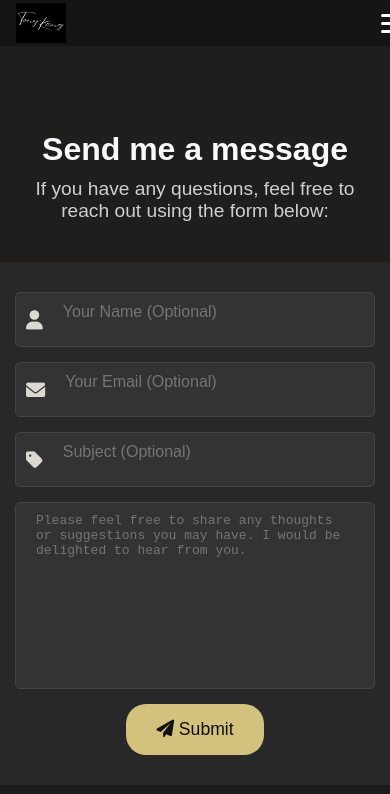
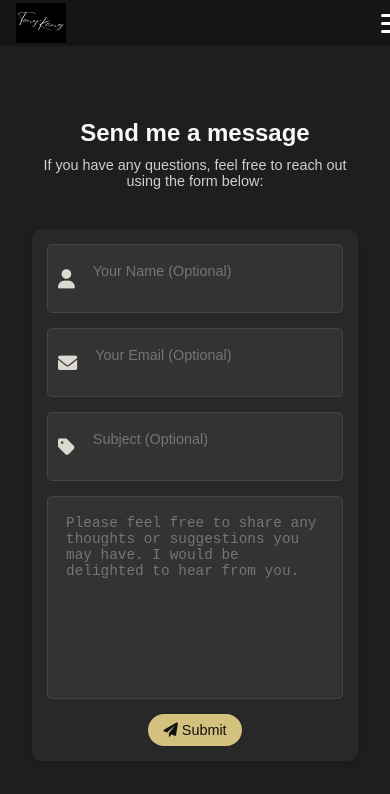
Before and after one commit to Ynot1996/personal-website, a React (Create React App) app: page /personal-website/contact in a window 390 px wide. Shown: the top 794 px of the page. Built offline with nearby package versions, Linux system fonts and the light colour scheme.

Commit message:
improve RWD styles for contact from in contact.css

```diff
--- a/src/styles/Contact.css
+++ b/src/styles/Contact.css
@@ -5,6 +5,7 @@ body {
     color: #fff;
 }
 
+/* 表單容器 */
 .contact-container {
     animation: fadeIn 1.5s ease-in-out;
     display: flex;
@@ -13,15 +14,18 @@ body {
     flex-direction: column;
     height: 100vh;
     padding: 25px 15px;
+    min-height: 100vh;
+    /* 適應小螢幕 */
     gap: 40px;
     /* 增加標題和表單之間的距離 */
 }
 
+/* 表單標題與描述 */
 .contact-header {
     text-align: center;
     /* 讓文字居中 */
-    max-width: 600px;
-    /* 可選：限制標題寬度，避免過長 */
+    max-width: 90%;
+    /* 限制標題寬度 */
 }
 
 .contact-title {
@@ -44,7 +48,7 @@ body {
     padding: 30px;
     border-radius: 10px;
     width: 100%;
-    max-width: 600px;
+    max-width: 500px;
     text-align: center;
     box-shadow: 0 4px 8px rgba(0, 0, 0, 0.1);
 }
@@ -163,3 +167,37 @@ body {
         transform: translateY(0);
     }
 }
+
+/* 媒體查詢 - 手機優化 */
+@media (max-width: 768px) {
+    .contact-container {
+        padding: 10px;
+    }
+
+    .contact-form {
+        width: 80%;
+        padding: 15px;
+    }
+
+    .contact-form input,
+    .contact-form textarea {
+        font-size: 0.9rem;
+        /* 縮小字體 */
+        padding: 8px;
+    }
+
+    .contact-submit {
+        font-size: 0.9rem;
+        padding: 8px 15px;
+    }
+
+    .contact-title {
+        font-size: 1.5rem;
+        /* 更小的標題字體 */
+    }
+
+    .contact-description {
+        font-size: 0.9rem;
+        /* 更小的描述字體 */
+    }
+}
```
